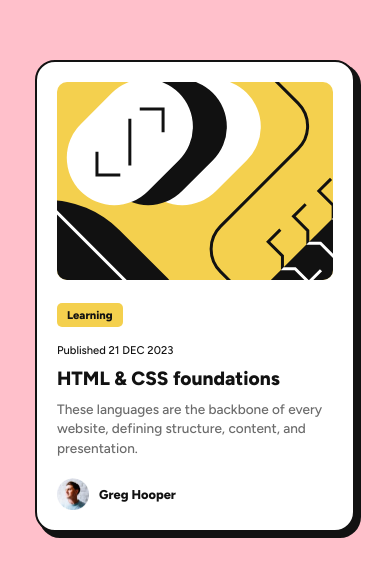
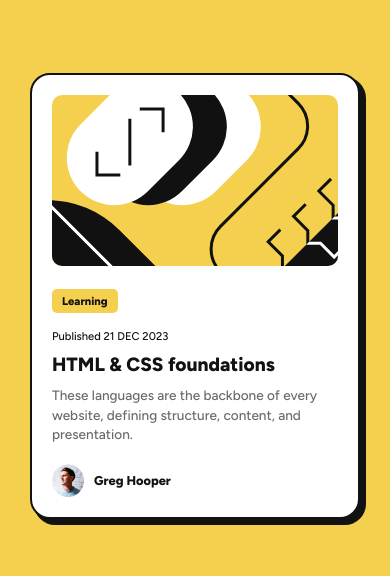
Before and after one commit to BertSki90/blog-preview-card-project, a plain HTML site: page index.html in a window 390 px wide. Shown: the part 126-702 px from the top of the page. Drawn offline with Linux system fonts and the light colour scheme.

Commit message:
Added screenshots to repo. Updated styles.css and README-template.md

```diff
--- a/styles.css
+++ b/styles.css
@@ -63,17 +63,17 @@ main {
 label {
     background-color: var(--Yellow);
     border-radius: 5px;
-    font-size: 0.7rem;
+    font-size: clamp(0.7rem, 2vw, 0.8rem);
     padding: 5px 10px;
 }
 
 legend {
-    font-size: 0.7rem;
+    font-size: clamp(0.7rem, 2vw, 0.75rem);
     margin-top: 20px;
 }
 
 h1 {
-    font-size: 1.2rem;
+    font-size: clamp(1.2rem, 3vw, 1.3rem);
     margin: 10px 0;
 }
 
@@ -91,7 +91,7 @@ h2 {
 
 p {
     color: var(--Gray-500);
-    font-size: 0.85rem;
+    font-size: clamp(0.85rem, 2vw, 0.9rem);
     line-height: 1.2rem;
     text-justify: justify;
 }
@@ -111,19 +111,9 @@ h2 {
     margin-left: 10px;
 }
 
-/* Find out how to make font-size responsive */
-
 @media (max-width: 480px) {
-    main {
-        background-color: pink;
-    }
-
-    #card {
-        max-width: 320px;
-    }
 
     #illustration {
-        height: 12.4rem;
         object-fit: none;
     }
 }
```
Also changed, not shown: screenshots/blog-preview-card-screenshot-css1.png (added), screenshots/blog-preview-card-screenshot-css2.png (added), screenshots/blog-preview-card-screenshot-css3.png (added), screenshots/blog-preview-card-screenshot-css4.png (added), screenshots/blog-preview-card-screenshot-html1.png (added), screenshots/blog-preview-card-screenshot-html2.png (added), 1 other file.
